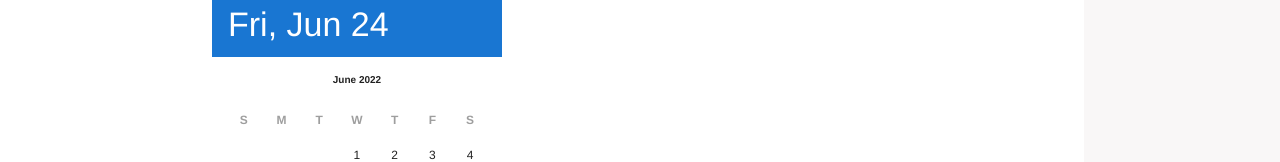
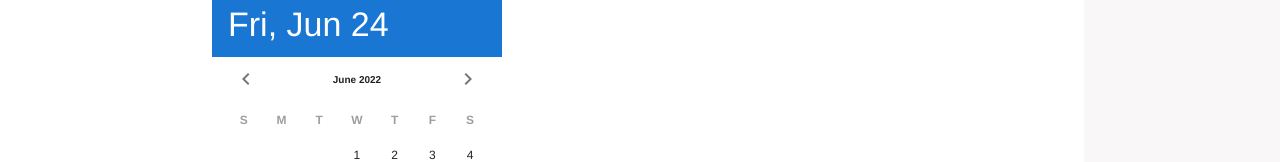
Before and after one commit to PremAmbre0/foyr_boost, a Vue app: page /#/ in a window 1280 px wide. Shown: the part 160-322 px from the top of the page. Built offline with nearby package versions, Linux system fonts and the light colour scheme.

Commit message:
init: intialized vuetify

```diff
--- a/public/index.html
+++ b/public/index.html
@@ -1,5 +1,5 @@
 <!DOCTYPE html>
-<html lang="">
+<html lang="en">
 
 <head>
   <meta charset="utf-8">
@@ -13,6 +13,8 @@
   <title>
     <%= htmlWebpackPlugin.options.title %>
   </title>
+    <link rel="stylesheet" href="https://fonts.googleapis.com/css?family=Roboto:100,300,400,500,700,900">
+    <link rel="stylesheet" href="https://cdn.jsdelivr.net/npm/@mdi/font@latest/css/materialdesignicons.min.css">
 </head>
 
 <body>
--- a/src/main.js
+++ b/src/main.js
@@ -3,15 +3,13 @@
 import "./registerServiceWorker";
 import router from "./router";
 import store from "./store";
-import vuetify from '@/plugins/vuetify' // path to vuetify export
-
-
+import vuetify from "./plugins/vuetify";
 
 Vue.config.productionTip = false;
 
 new Vue({
-  vuetify,
   router,
   store,
+  vuetify,
   render: (h) => h(App),
 }).$mount("#app");
--- a/src/plugins/vuetify.js
+++ b/src/plugins/vuetify.js
@@ -1,8 +1,6 @@
-import Vue from 'vue'
-import Vuetify from 'vuetify/lib'
+import Vue from "vue";
+import Vuetify from "vuetify/lib/framework";
 
-Vue.use(Vuetify)
+Vue.use(Vuetify);
 
-const opts = {}
-
-export default new Vuetify(opts)
+export default new Vuetify({});
--- /dev/null
+++ b/src/pluginsxyz/vuetify.js
@@ -0,0 +1,8 @@
+import Vue from "vue";
+import Vuetify from "vuetify/lib";
+
+Vue.use(Vuetify);
+
+const opts = {};
+
+export default new Vuetify(opts);
--- a/vue.config.js
+++ b/vue.config.js
@@ -1,11 +1,13 @@
 module.exports = {
-    css: {
-      loaderOptions: {
-        scss: {
-          prependData: `
-            @import "@/scss/main.scss";
-          `
-        }
-      }
-    }
-  };
+  css: {
+    loaderOptions: {
+      scss: {
+        additionalData: `
+          @import "@/scss/main.scss";
+        `,
+      },
+    },
+  },
+
+  transpileDependencies: ["vuetify"],
+};
```
Also changed, not shown: package.json (+5 -3 lines), 1 other file (tests, documents, lock files or other folders).
